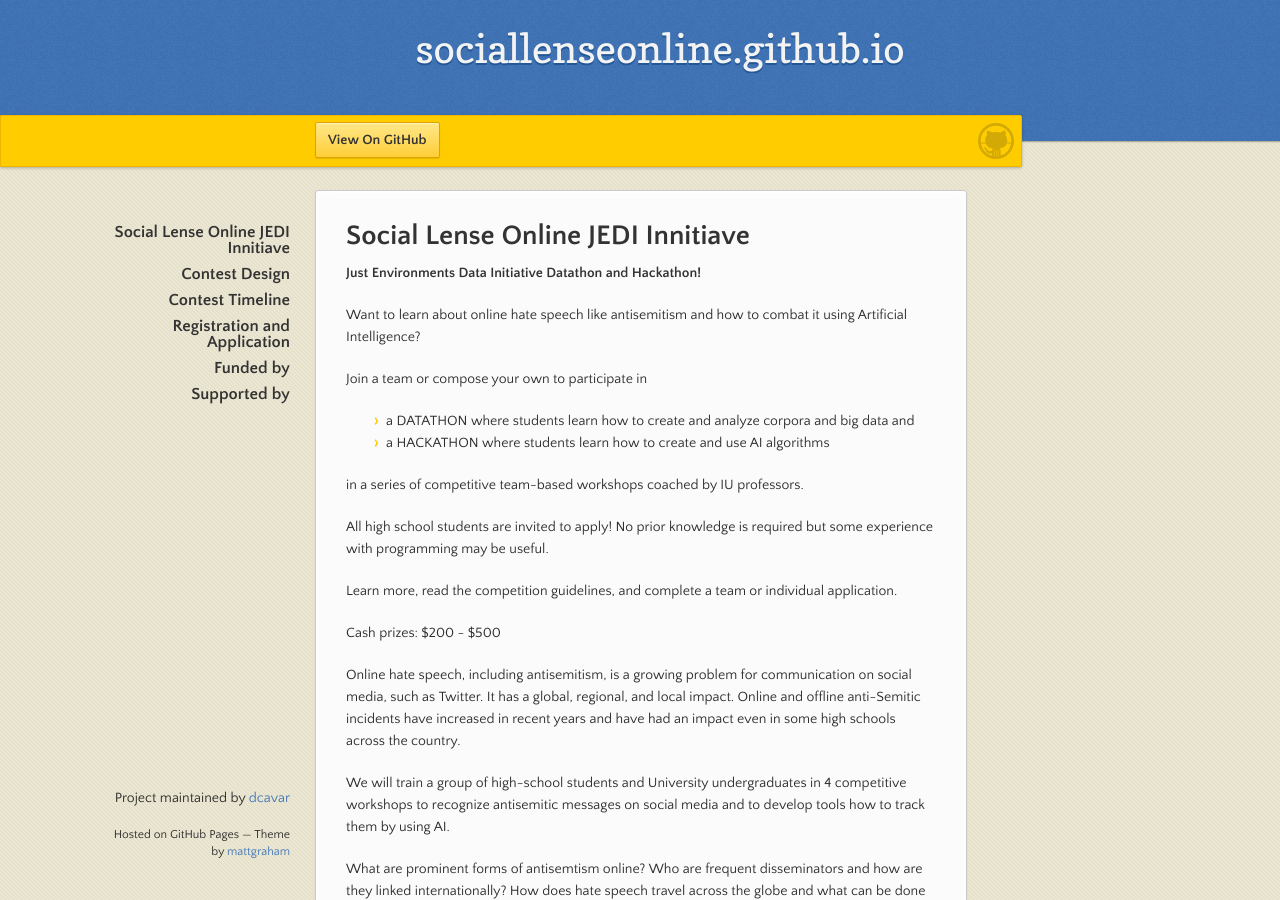
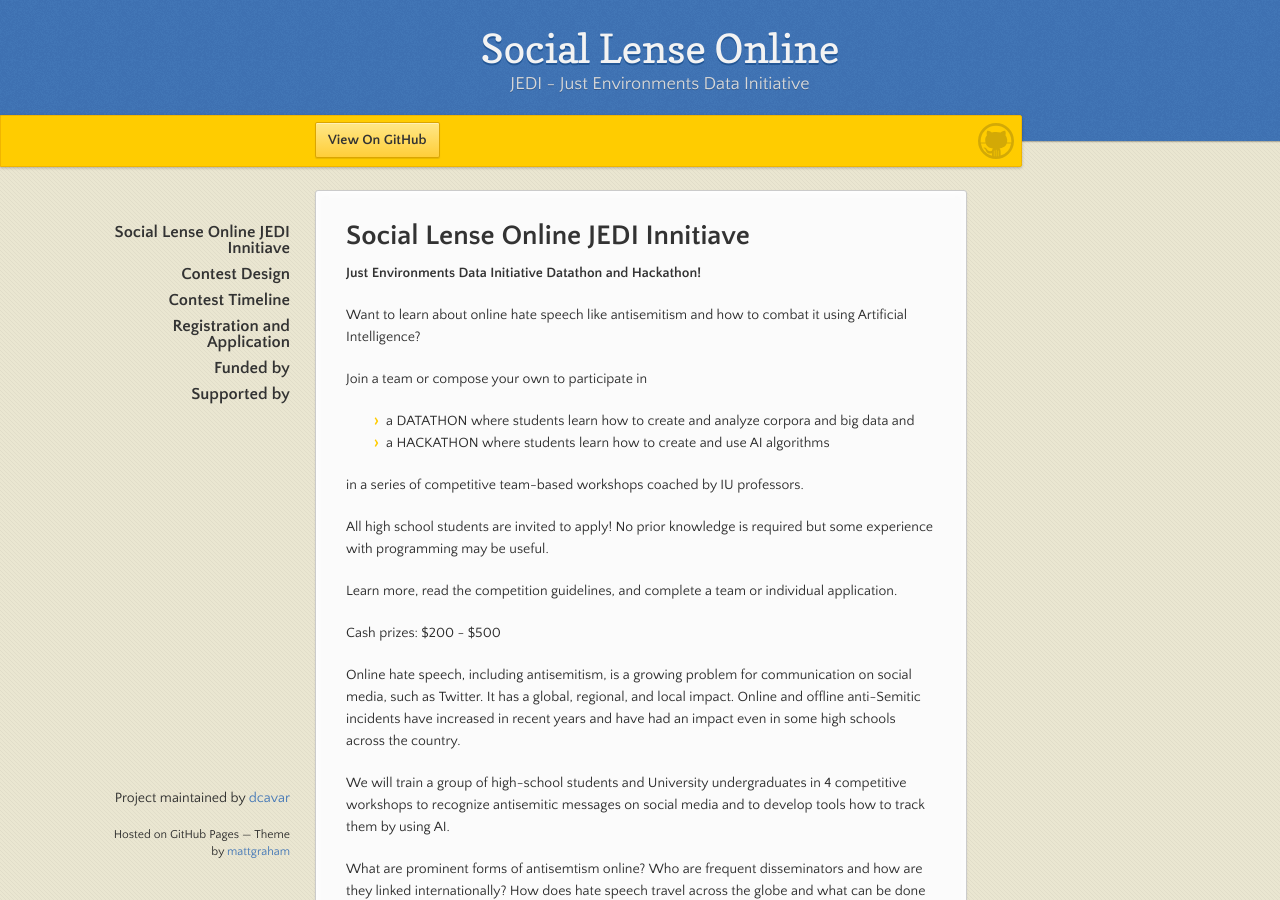
Before and after one commit to dcavar/sociallenseonline.github.io, a Jekyll site: the page built from docs/index.md, in a window 1280 px wide and 900 px high. Built offline with Jekyll 4.4.1, drawn with Linux system fonts in a browser that asks for light colours; the repository's description, which GitHub fills in, is left out; some of the changed lines change nothing that is shown.

```diff
--- a/docs/_config.yml
+++ b/docs/_config.yml
@@ -1,3 +1,3 @@
 theme: jekyll-theme-leap-day
-site.title: Social Lense Online
-site.description: JEDI - Just Environments Data Initiative
+title: Social Lense Online
+description: JEDI - Just Environments Data Initiative
```
